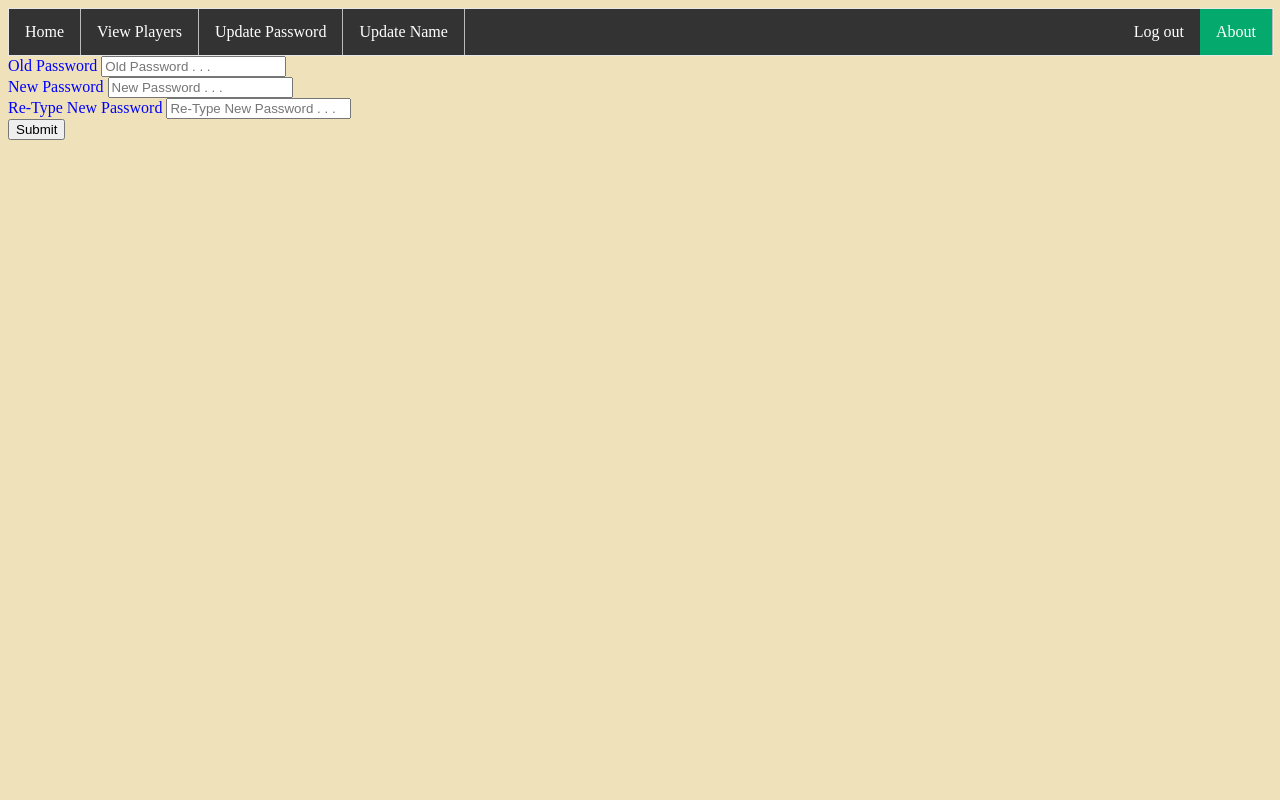
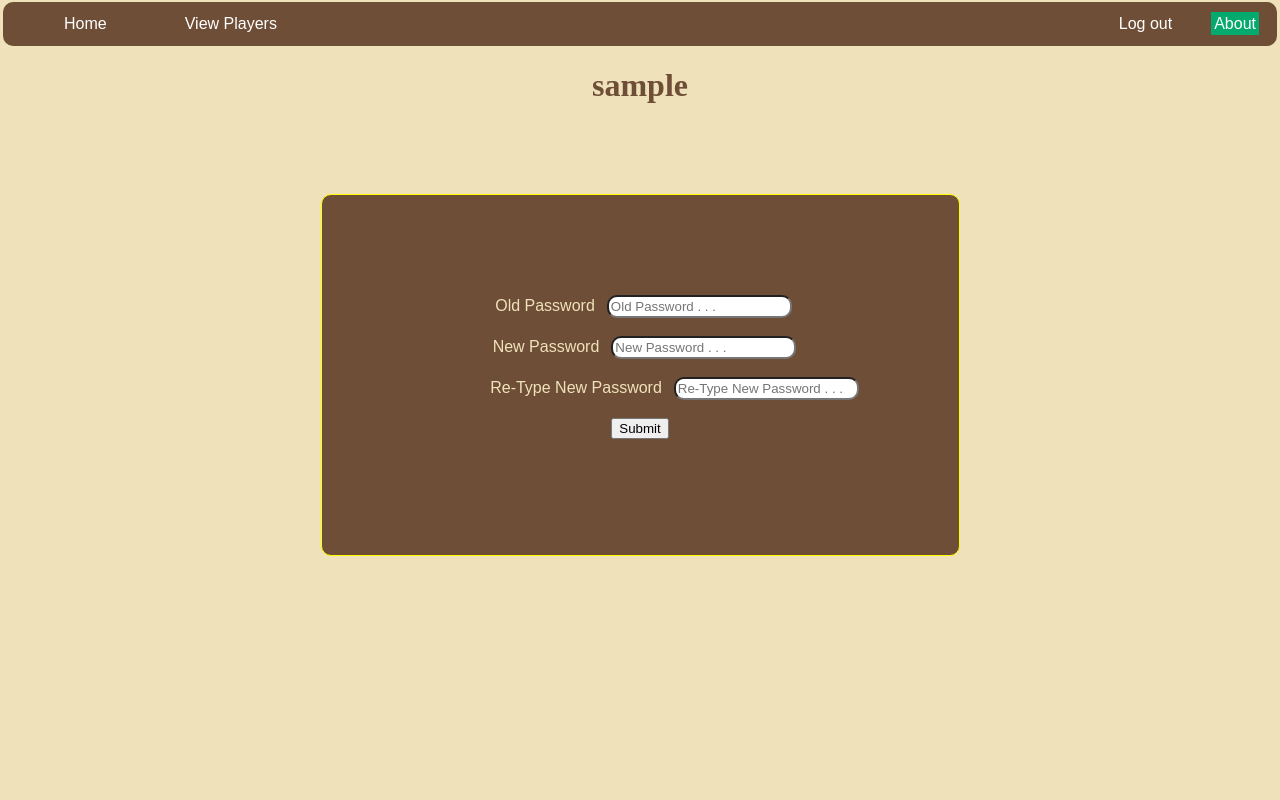
Before and after one commit to shyyvam/Training_Project, a PHP site: page /updatepass.php in a window 1280 px wide. Run offline with PHP 8.4, Linux system fonts and the light colour scheme; the visitor is signed in with stand-in values (Sample User, id 1).

Commit message:
Add files via upload

```diff
--- a/connect.php
+++ b/connect.php
@@ -1,5 +1,5 @@
 <?php
-    session_start();
+    //session_start();
     $servername = "localhost";
     $username = "root";
     $password = "";
@@ -13,7 +13,7 @@
 
 
     if($conn) {
-        //echo "success";
+        //echo "success!";
     }
     else {
         die("Error". mysqli_connect_error());
--- a/style.css
+++ b/style.css
@@ -38,7 +38,7 @@ label{
     text-align: center;
 
 }
-#name{
+#lname{
     width: 300px;
     height: 30px;
     border: none;
--- a/style1.css
+++ b/style1.css
@@ -1,39 +1,32 @@
-body{
-  background-color:#EFE2BA;
+.navbar{
+  background-color: #6f4e37;
+  border-radius: 10px;
+  font-family: 'Arial';
 }
-ul {
-  list-style-type: none;
-  margin: 0;
-  padding: 0;
-  overflow: hidden;
-  background-color: #333;
-  top: 0;
-  width: 100%;
-
-  position: sticky;
-  border: 1px solid #e7e7e7;
+.navbar ul{
+  overflow: auto;
+}
+.navbar li{
+  float: left;
+  list-style: none;
+  margin: 13px 18px;
 }
 
-li {
-  float: left;
-  border-right: 1px solid #bbb;
+.navbar li a{
+  padding: 3px 3px;
+  text-decoration: none;
+  color: white;
 }
-
-li a {
-  display: block;
-  color: white;
-  text-align: center;
-  padding: 14px 16px;
-  text-decoration: none;
+.navbar li a:hover{
+  color: #EFE2BA;
 }
-li:last-child {
-  border-right: none;
-}
-
-/* Change the link color to #111 (black) on hover */
-li a:hover {
-  background-color: #111;
-}
-.active {
+.active{
   background-color: #04AA6D;
 }
+body {
+  margin-left: 3px;
+  margin-right: 3px;
+  margin-top: 2px;
+  background-color: #EFE2BA;
+  padding-top: 0;
+}
--- a/updatepass.php
+++ b/updatepass.php
@@ -9,30 +9,61 @@ if(!$_SESSION['username'])
 <html>
 <head>
   <link rel="stylesheet" type="text/css" href="style1.css">
+  <style>
+      .password {
+        text-align: center;
+        border: 1px solid #FFFF00;
+        background-color: #6f4e37;
+        border-radius: 10px;
+        margin-top: 90px;
+        width: 40%;
+        height: auto;
+        margin: auto;
+        margin-top: 90px;
+        padding-top: 100px;
+        padding-bottom: 100px;
+
+      }
+      .fieldinput {
+        margin-left: 8px;
+        padding: 2px 2px 2px 2px;
+        border-radius: 10px;
+        font-family: 'Arial';
+      }
+      .field {
+        font-family: 'Arial';
+        color:#EFE2BA;
+      }
+
+  </style>
 </head>
 <body>
+<nav class="navbar">
   <ul>
     <li><a href="g.php">Home</a><li>
     <li><a href="allusers.php">View Players</a></li>
-    <li><a href="updatepass.php">Update Password</a></li>
-    <li><a href="updatename.php">Update Name</a></li>
     <li style="float:right"><a class="active" href="#about">About</a></li>
     <li style="float:right"><a href="logout.php">Log out</a></li>
   </ul>
-<div style="width:50%;">
+</nav>
+<h1 style="color:#6f4e37; text-align: center;"><?php echo $_SESSION['username'];?></h1>
+<div style="width:50%;" class="password">
    <form method="post" action="updatepass.php">
       <div>
-         <label style="color:blue;">Old Password</label>
-         <input type="password" name="old_pass" placeholder="Old Password . . .">
+         <label style= "margin-left: 7px;" class="field">Old Password</label>
+         <input type="password" name="old_pass" class="fieldinput" placeholder="Old Password . . ." required>
       </div>
+      <br>
       <div>
-         <label style="color:blue;">New Password</label>
-         <input type="password" name="new_pass" placeholder="New Password . . .">
+         <label style="margin-left: 9px;" class="field">New Password</label>
+         <input type="password" name="new_pass" class="fieldinput" placeholder="New Password . . ."  required pattern="[a-z0-9A-Z]+">
       </div>
+      <br>
       <div>
-         <label style="color:blue;">Re-Type New Password</label>
-         <input type="password" name="re_pass" placeholder="Re-Type New Password . . .">
+         <label style="margin-left: 69px;" class="field">Re-Type New Password</label>
+         <input type="password" name="re_pass" class="fieldinput" placeholder="Re-Type New Password . . ." required pattern="[a-z0-9A-Z]+">
       </div>
+      <br>
       <button type="submit" name="re_password">Submit</button>
    </form>
 </div>
@@ -51,19 +82,35 @@ if (isset($_POST['re_password']))
 	$database_password = $password_row['password'];
 	if ($database_password == $old_pass)
 		{
-		if ($new_pass == $re_pass)
+      if ($new_pass=='')
+      {
+        echo"<script>alert('Please enter the password')</script>";
+        exit();
+      }
+      else if (!preg_match('/^(?=.*\d)(?=.*[A-Za-z])[0-9A-Za-z!@#$%]{8,12}$/', $new_pass))
+      {
+          echo"<script>alert('Please enter a valid password')</script>";
+          exit();
+      }
+      else if ($re_pass=='')
+      {
+        echo"<script>alert('Please enter password')</script>";
+        exit();
+      }
+      else if ($new_pass == $re_pass)
 			{
-			$update_pwd = mysqli_query($conn,"UPDATE user SET password='$new_pass' where username='$pass'");
-			echo "<script>alert('Update Sucessfully'); window.location='g.php'</script>";
+			     $update_pwd = mysqli_query($conn,"UPDATE user SET password='$new_pass' where username='$pass'");
+			     echo "<script>alert('Update Sucessfully'); window.location='g.php'</script>";
 			}
+
 		  else
 			{
-			echo "<script>alert('Your new and Retype Password do not match'); window.location='updatepass.php'</script>";
+			     echo "<script>alert('Your new and Retype Password do not match'); window.location='updatepass.php'</script>";
 			}
 		}
 	  else
 		{
-		echo "<script>alert('Your old password is wrong'); window.location='updatepass.php'</script>";
+		    echo "<script>alert('Your old password is wrong'); window.location='updatepass.php'</script>";
 		}
   }
   ?>
```
Also changed, not shown: allusers.php (+55 -12 lines), g.php (+45 -16 lines), get_user_status.php (added, +36 -0 lines), index.php (added, +67 -0 lines), leaderboard.php (+7 -7 lines), login.php (added, +46 -0 lines), profile.php (+15 -13 lines), register.php (+129 -29 lines), update_user_status.php (added, +8 -0 lines).
